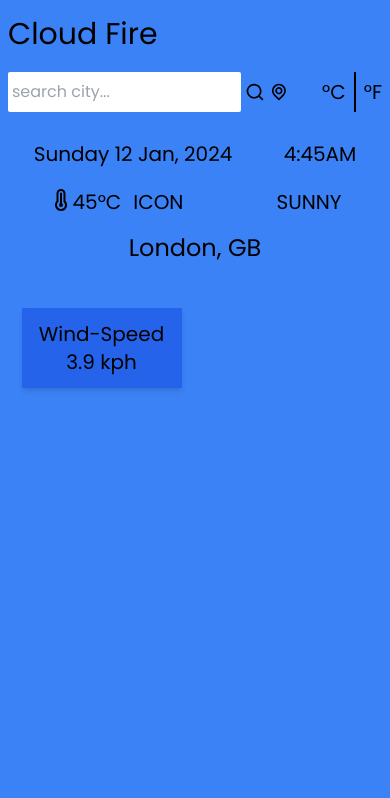
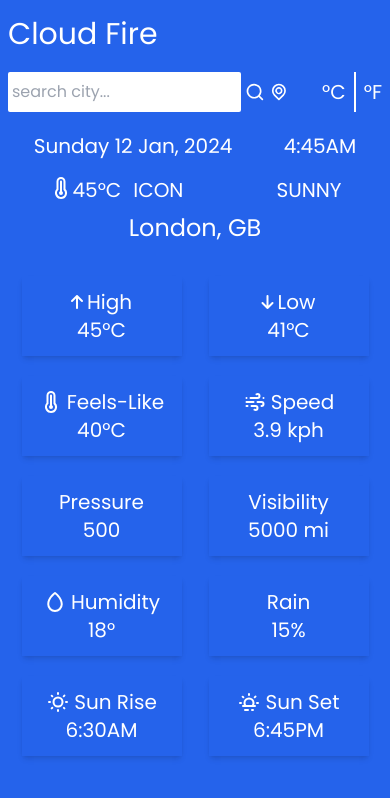
Before and after one commit to vishalkumar12323/weather_react_app, a React (Vite) app: page / in a window 390 px wide. Shown: the top 798 px of the page. Built offline with nearby package versions, Linux system fonts and the light colour scheme.

Commit message:
complate responsive desgin weather app

```diff
--- a/src/App.jsx
+++ b/src/App.jsx
@@ -74,12 +74,14 @@ import { AppName } from "./components/AppName";
 const App = () => {
   return (
     <>
-      <div className="bg-blue-500 w-full h-[100vh] py-2 px-2 md:max-w-[768px] md:mx-auto">
-        <AppName />
-        <Inputs />
-        <DateAndTime />
-        <WeatherAndLocation />
-        <TemperatureAndDetails />
+      <div className="bg-blue-500 w-full h-[100vh]">
+        <div className="bg-blue-600 shadow-lg text-white w-full h-full py-2 px-2 md:max-w-[768px] md:mx-auto">
+          <AppName />
+          <Inputs />
+          <DateAndTime />
+          <WeatherAndLocation />
+          <TemperatureAndDetails />
+        </div>
       </div>
     </>
   );
--- a/src/components/AppName.jsx
+++ b/src/components/AppName.jsx
@@ -1,7 +1,7 @@
 const AppName = () => {
   return (
     <>
-      <div className="app-name py-2">
+      <div className="app-name py-2 sm:py-1">
         <h1 className="text-3xl">Cloud Fire</h1>
       </div>
     </>
--- a/src/components/Card.jsx
+++ /dev/null
@@ -1,12 +0,0 @@
-const Card = () => {
-  return (
-    <>
-      <div className="w-[10rem] sm:w-48 h-20 bg-blue-600 shadow-md flex flex-col items-center justify-center">
-        <p className="text-xl">Wind-Speed</p>
-        <span className="text-xl">3.9 kph</span>
-      </div>
-    </>
-  );
-};
-
-export { Card };
--- a/src/components/DateAndTime.jsx
+++ b/src/components/DateAndTime.jsx
@@ -4,7 +4,7 @@ import { formateToLocalTime } from "../services/Services";
 const DateAndTime = () => {
   return (
     <>
-      <div className="mt-3 sm:mt-8 py-1">
+      <div className="mt-1 py-1">
         <div className="flex justify-around sm:justify-center sm:gap-10 items-center text-xl sm:text-2xl">
           <div className="date">
             <p>Sunday 12 Jan, 2024</p>
--- a/src/components/Inputs.jsx
+++ b/src/components/Inputs.jsx
@@ -1,6 +1,7 @@
 import { useState } from "react";
 import { UilSearch, UilLocationPoint } from "@iconscout/react-unicons";
 import { toast } from "react-toastify";
+import { SearchResult } from "./SearchResult";
 const Inputs = ({ units, setUnits, setQuery }) => {
   const [city, setCity] = useState("");
 
@@ -35,13 +36,13 @@ const Inputs = ({ units, setUnits, setQuery }) => {
   };
   return (
     <>
-      <div className="inputs-bar py-3">
+      <div className="inputs-bar py-3 sm:py-1">
         <div className="input flex justify-between">
           <div className="w-[75%] flex gap-1 sm:gap-4 items-center">
             <input
               type="text"
               placeholder="search city..."
-              className="py-2 px-1 w-full rounded-sm outline-none "
+              className="py-2 px-1 w-full rounded-sm outline-none text-black "
             />
             <UilSearch className="fa-solid fa-magnifying-glass hover:scale-125 transition hover:cursor-pointer" />
             <UilLocationPoint className="fa-solid fa-magnifying-glass hover:scale-125 transition hover:cursor-pointer" />
@@ -50,13 +51,14 @@ const Inputs = ({ units, setUnits, setQuery }) => {
             <button name="metric" className="hover:scale-125 transition">
               &deg;C
             </button>
-            <div className="border-l-2 border-black"></div>
+            <div className="border-l-2 border-white"></div>
             <button name="imperial" className="hover:scale-125 transition">
               &deg;F
             </button>
           </div>
         </div>
       </div>
+      {city ? <SearchResult /> : null}
     </>
   );
 };
--- a/src/components/SearchResultList.jsx
+++ b/src/components/SearchResultList.jsx
@@ -1,9 +1,11 @@
-// const SearchResultList = () => {
-//   return (
-//     <>
-//       <h3>Hello SearchResultList</h3>
-//     </>
-//   );
-// };
+const SearchResultList = () => {
+  return (
+    <>
+      <div className="w-full py-1 px-1 sm:py-2 hover:bg-[#ddd] transition cursor-pointer rounded-sm">
+        Mumbai, IN
+      </div>
+    </>
+  );
+};
 
-// export { SearchResultList };
+export { SearchResultList };
--- a/src/components/TemperatureAndDetails.jsx
+++ b/src/components/TemperatureAndDetails.jsx
@@ -1,4 +1,4 @@
-import { formateToLocalTime } from "../services/Services";
+// import { formateToLocalTime } from "../services/Services";
 import {
   UilTemperature,
   UilTear,
@@ -6,99 +6,74 @@ import {
   UilSun,
   UilSunset,
 } from "@iconscout/react-unicons";
-import { iconUrlFromCode } from "../services/Services";
-import { Card } from "./Card";
+// import { iconUrlFromCode } from "../services/Services";
 
 const TemperatureAndDetails = () => {
   return (
     <>
-      {/* <div className="flex justify-between items-start py-2 font-light">
-        <div className=" py-2">
-          <div className="flex justify-center items-center  shadow-xl py-2 px-1 my-2">
-            <img
-              src={iconUrlFromCode(icon)}
-              alt="Weather-icon"
-              className="w-[4rem]"
-            />
+      <div className="card mt-7 sm:1">
+        <div className="grid grid-cols-2  gap-y-5 place-items-center sm:grid-cols-3">
+          <div className="w-[10rem] sm:w-48 h-20 sm:h-[4.5rem] bg-blue-600 shadow-md flex flex-col items-center justify-center">
+            <div className="flex items-center gap-1">
+              <i className="fa-solid fa-arrow-up"></i>
+              <p className="text-xl">High</p>
+            </div>
+            <span className="text-xl">45&deg;C</span>
           </div>
-          <div className="flex justify-center items-center shadow-xl py-5 px-16 my-5">
-            <p className="text-3xl">
-              {temp.toFixed()}&deg;{units === "metric" ? "C" : "F"}
-            </p>
+          <div className="w-[10rem] sm:w-48 h-20 sm:h-[4.5rem] bg-blue-600 shadow-md flex flex-col items-center justify-center">
+            <div className="flex items-center gap-1">
+              <i className="fa-solid fa-arrow-down"></i>
+              <p className="text-xl">Low</p>
+            </div>
+            <span className="text-xl">41&deg;C</span>
           </div>
-          <div className="flex justify-center items-center shadow-xl my-5 py-5 px-16">
-            <p className="text-[1.4rem]">{details}</p>
+          <div className="w-[10rem] sm:w-48 h-20 sm:h-[4.5rem] bg-blue-600 shadow-md flex flex-col items-center justify-center">
+            <div className="flex items-center gap-1">
+              <UilTemperature />
+              <p className="text-xl">Feels-Like</p>
+            </div>
+            <span className="text-xl">40&deg;C</span>
           </div>
-          <div className="flex justify-center items-center shadow-xl py-6 px-16">
-            <i className="fa-solid fa-arrow-up"></i>
-            <p className="ml-1">
-              High:{" "}
-              <span>
-                {temp_max.toFixed()} &deg;{units === "metric" ? "C" : "F"}
-              </span>
-            </p>
+          <div className="w-[10rem] sm:w-48 h-20 sm:h-[4.5rem] bg-blue-600 shadow-md flex flex-col items-center justify-center">
+            <div className="flex items-center gap-1">
+              <UilWind />
+              <p className="text-xl">Speed</p>
+            </div>
+            <span className="text-xl">3.9 kph</span>
           </div>
-        </div>
-        <div className=" py-2">
-          <div className="flex justify-center items-center   shadow-xl my-2 py-7 px-8">
-            <UilWind />
-            Wind:
-            <span className="font-medium ml-1">{speed}km/h</span>
+          <div className="w-[10rem] sm:w-48 h-20 sm:h-[4.5rem] bg-blue-600 shadow-md flex flex-col items-center justify-center">
+            <p className="text-xl">Pressure</p>
+            <span className="text-xl">500</span>
           </div>
-          <div className="flex justify-center items-center   shadow-xl my-5 py-7 px-8">
-            <UilTear />
-            Humidity
-            <span className="font-medium ml-1"> {humidity}%</span>
+          <div className="w-[10rem] sm:w-48 h-20 sm:h-[4.5rem] bg-blue-600 shadow-md flex flex-col items-center justify-center">
+            <p className="text-xl">Visibility</p>
+            <span className="text-xl">5000 mi</span>
           </div>
-          <div className="flex justify-center items-center   shadow-xl py-6 px-8 my-5">
-            <UilTemperature />
-            Real feel:
-            <span className="font-medium ml-1">
-              {" "}
-              {feels_like.toFixed()} &deg;
-            </span>
+          <div className="w-[10rem] sm:w-48 h-20 sm:h-[4.5rem] bg-blue-600 shadow-md flex flex-col items-center justify-center">
+            <div className="flex items-center gap-1">
+              <UilTear />
+              <p className="text-xl">Humidity</p>
+            </div>
+            <span className="text-xl">18&deg;</span>
           </div>
-          <div className="flex justify-center items-center   shadow-xl py-6 px-8 ">
-            <i className="fa-solid fa-arrow-down"></i>
-            <p className="ml-1">
-              Low:{" "}
-              <span>
-                {temp_min.toFixed()}&deg;{units === "metric" ? "C" : "F"}
-              </span>
-            </p>
+          <div className="w-[10rem] sm:w-48 h-20 sm:h-[4.5rem] bg-blue-600 shadow-md flex flex-col items-center justify-center">
+            <p className="text-xl">Rain</p>
+            <span className="text-xl">15%</span>
           </div>
-        </div>
-        <div className=" py-2">
-          <div className="flex justify-center items-center   shadow-xl my-2 py-7 px-8">
-            <UilSun className=" " />
-            <p>
-              Rise:{" "}
-              <span>{formateToLocalTime(sunrise, timezone, "hh:mm a")} </span>
-            </p>
+          <div className="w-[10rem] sm:w-48 h-20 sm:h-[4.5rem] bg-blue-600 shadow-md flex flex-col items-center justify-center">
+            <div className="flex items-center gap-1">
+              <UilSun />
+              <p className="text-xl">Sun Rise</p>
+            </div>
+            <span className="text-xl">6:30AM</span>
           </div>
-          <div className="flex justify-center items-center   shadow-xl my-5 py-7 px-8">
-            <UilSunset className=" " />
-            <p>
-              Set:{" "}
-              <span>{formateToLocalTime(sunset, timezone, "hh:mm a")}</span>
-            </p>
+          <div className="w-[10rem] sm:w-48 h-20 sm:h-[4.5rem] bg-blue-600 shadow-md flex flex-col items-center justify-center">
+            <div className="flex items-center gap-1">
+              <UilSunset />
+              <p className="text-xl">Sun Set</p>
+            </div>
+            <span className="text-xl">6:45PM</span>
           </div>
-          <div className="flex justify-center items-center   shadow-xl py-6 px-8 my-5">
-            <p>
-              Pressure: <span>{pressure}%</span>
-            </p>
-          </div>
-          <div className="flex justify-center items-center   shadow-xl py-6 px-8 ">
-            <p>
-              Visibility: <span>{visibility}mi</span>
-            </p>
-          </div>
-        </div>
-      </div> */}
-
-      <div className="card mt-10">
-        <div className="grid grid-cols-2  gap-y-5 place-items-center sm:grid-cols-3">
-          <Card />
         </div>
       </div>
     </>
--- a/src/components/WeatherAndLocation.jsx
+++ b/src/components/WeatherAndLocation.jsx
@@ -9,7 +9,7 @@ import {
 const WeatherAndLocation = () => {
   return (
     <>
-      <div className="mt-3 sm:mt-5 py-1">
+      <div className="mt-2 py-1">
         <div className="flex justify-around sm:justify-center gap-3 sm:gap-5 text-xl sm:text-2xl">
           <div className="flex gap-3">
             <div className="flex">
@@ -23,7 +23,7 @@ const WeatherAndLocation = () => {
           </div>
         </div>
 
-        <div className="flex justify-center items-center mt-4">
+        <div className="flex justify-center items-center mt-2">
           <p className="text-2xl">London, GB</p>
         </div>
       </div>
```
Also changed, not shown: src/components/SearchResult.jsx (+18 -24 lines), src/components/TopButtons.jsx (deleted, +0 -30 lines).
